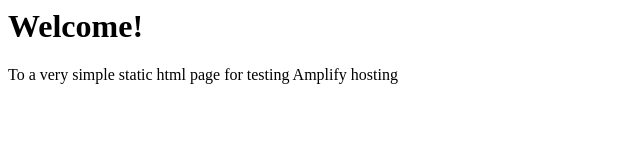
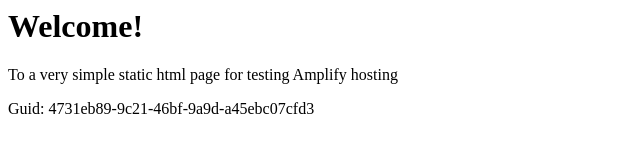
Before and after one commit to aws-aemilia-lhr/Github-PR-Commit-Integration-Test-DoNotTouch-Gith-P5X5MO5I-v1-prod-eu-west-2, a website: page src/index.html in a window 1280 px wide. Shown: the whole page, without its empty margins (0-640 px from the left). Drawn offline with Linux system fonts and the light colour scheme.

Commit message:
commit from integ tests

```diff
--- a/src/index.html
+++ b/src/index.html
@@ -1,3 +1,5 @@
+
+
 <html lang="en">
 
 <head>
@@ -10,6 +12,6 @@
 <body>
     <h1>Welcome!</h1>
     <p>To a very simple static html page for testing Amplify hosting</p>
-</body>
+    <p>Guid: 4731eb89-9c21-46bf-9a9d-a45ebc07cfd3</p></body>
 
 </html>
```
